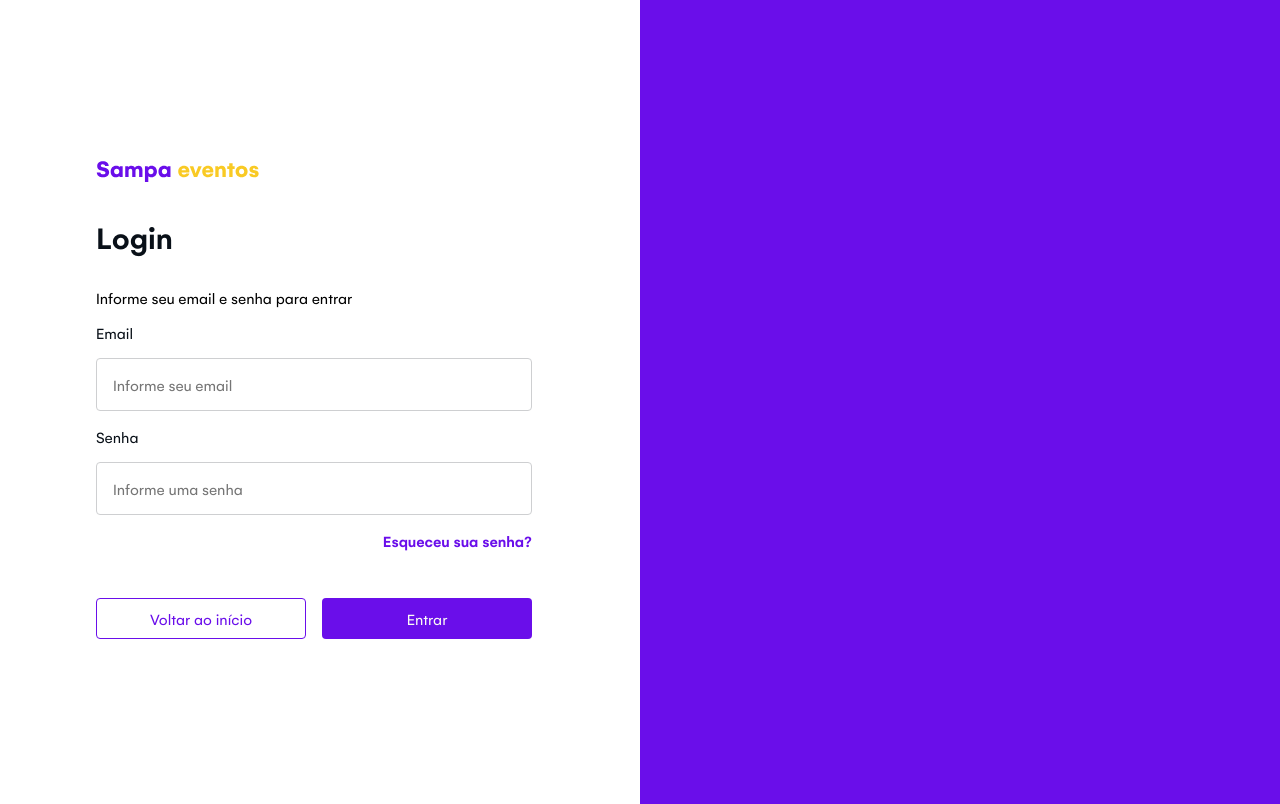
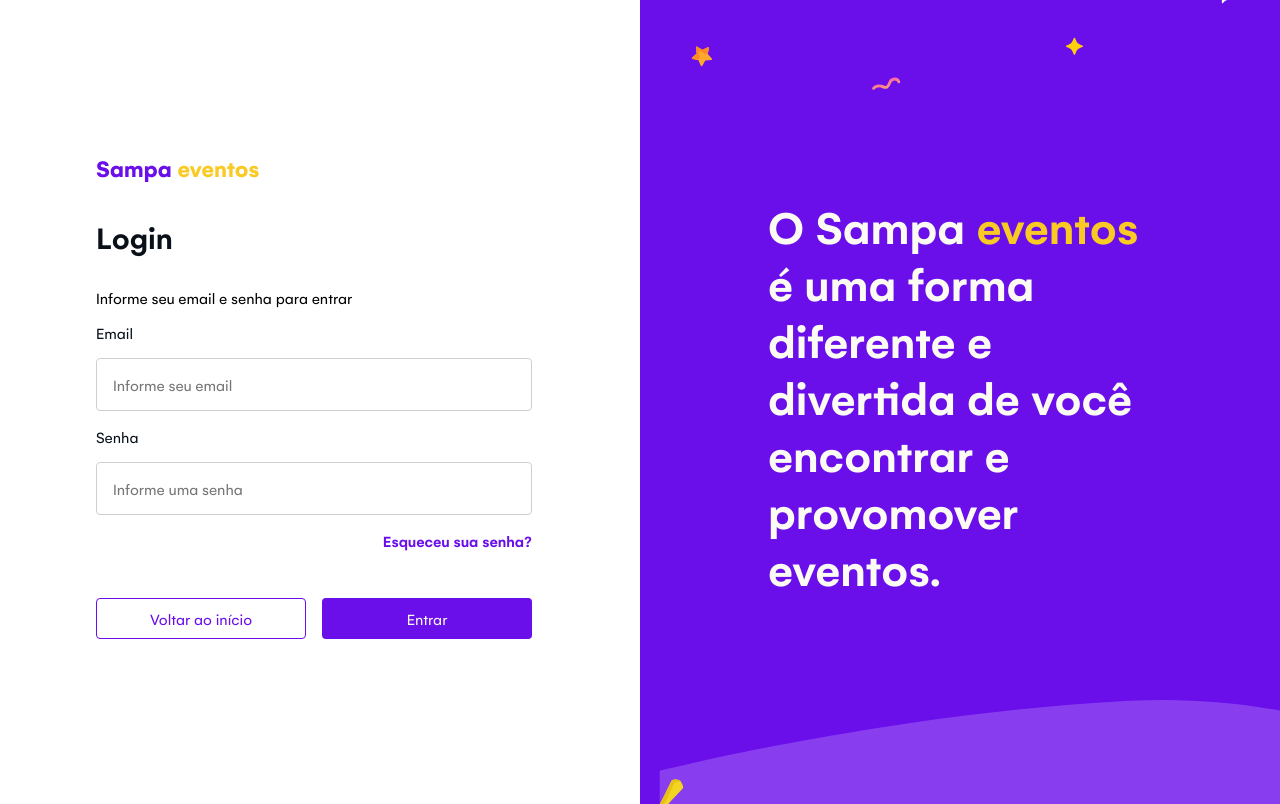
Before and after one commit to gabrielcaiana/Sampa-Eventos, a Nuxt app in the folder Front/: page /login in a window 1280 px wide. Built offline with nearby package versions, Linux system fonts and the light colour scheme.

Commit message:
personalizando o apresentation

```diff
--- a/Front/components/molecules/ForgotDialog.vue
+++ b/Front/components/molecules/ForgotDialog.vue
@@ -22,17 +22,17 @@
 </template>
 
 <script>
-import { mapGetters  } from 'vuex';
+import { mapGetters } from 'vuex';
 export default {
   data: () => ({
     email: '',
   }),
 
-   computed: {
-     ...mapGetters({
-       $dialog: 'dialog/$dialog'
-     })
-   },
+  computed: {
+    ...mapGetters({
+      $dialog: 'dialog/$dialog',
+    }),
+  },
 
   methods: {
     submit() {
@@ -40,7 +40,7 @@ export default {
     },
 
     closeModal() {
-      this.$store.dispatch('dialog/showDialog', false)
+      this.$store.dispatch('dialog/showDialog', false);
     },
   },
 };
--- a/Front/components/molecules/FormLogin.vue
+++ b/Front/components/molecules/FormLogin.vue
@@ -19,7 +19,7 @@
         <ForgotPassword @openModal="showModal($event)" />
 
         <div class="form__actions">
-          <NuxtLink to="/home">
+          <NuxtLink to="/">
             <Button
               type="button"
               text="Voltar ao início"
--- a/Front/components/molecules/FormRegister.vue
+++ b/Front/components/molecules/FormRegister.vue
@@ -47,7 +47,7 @@
 
         <v-row>
           <v-col cols="12" class="form__actions">
-            <NuxtLink to="/home">
+            <NuxtLink to="/">
               <Button
                 type="button"
                 text="Voltar ao início"
--- a/Front/layouts/authentication.vue
+++ b/Front/layouts/authentication.vue
@@ -4,7 +4,12 @@
       <v-col cols="6" class="authentication__form">
         <nuxt />
       </v-col>
-      <v-col class="authentication__presentation" cols="6"></v-col>
+      <v-col class="authentication__presentation" cols="6">
+        <p class="authentication__presentation__description">
+          O Sampa <span>eventos</span> é uma forma diferente e divertida de você
+          encontrar e provomover eventos.
+        </p>
+      </v-col>
       <ForgotDialog />
     </v-row>
   </div>
@@ -19,8 +24,25 @@
   }
 
   &__presentation {
+    background-image: url('@/assets/images/stars.svg');
+    background-size: cover;
+    background-repeat: no-repeat;
     background-color: $primary;
     min-height: 102vh;
+    display: flex;
+    align-items: center;
+    justify-content: center;
+    padding: 0 8rem;
+
+    &__description {
+      font-size: 3rem;
+      color: $white;
+      font-weight: 700;
+
+      span {
+        color: $secondary;
+      }
+    }
   }
 }
 </style>
```
Also changed, not shown: Front/assets/images/stars.svg (added), 1 other file (tests, documents, lock files or other folders).
